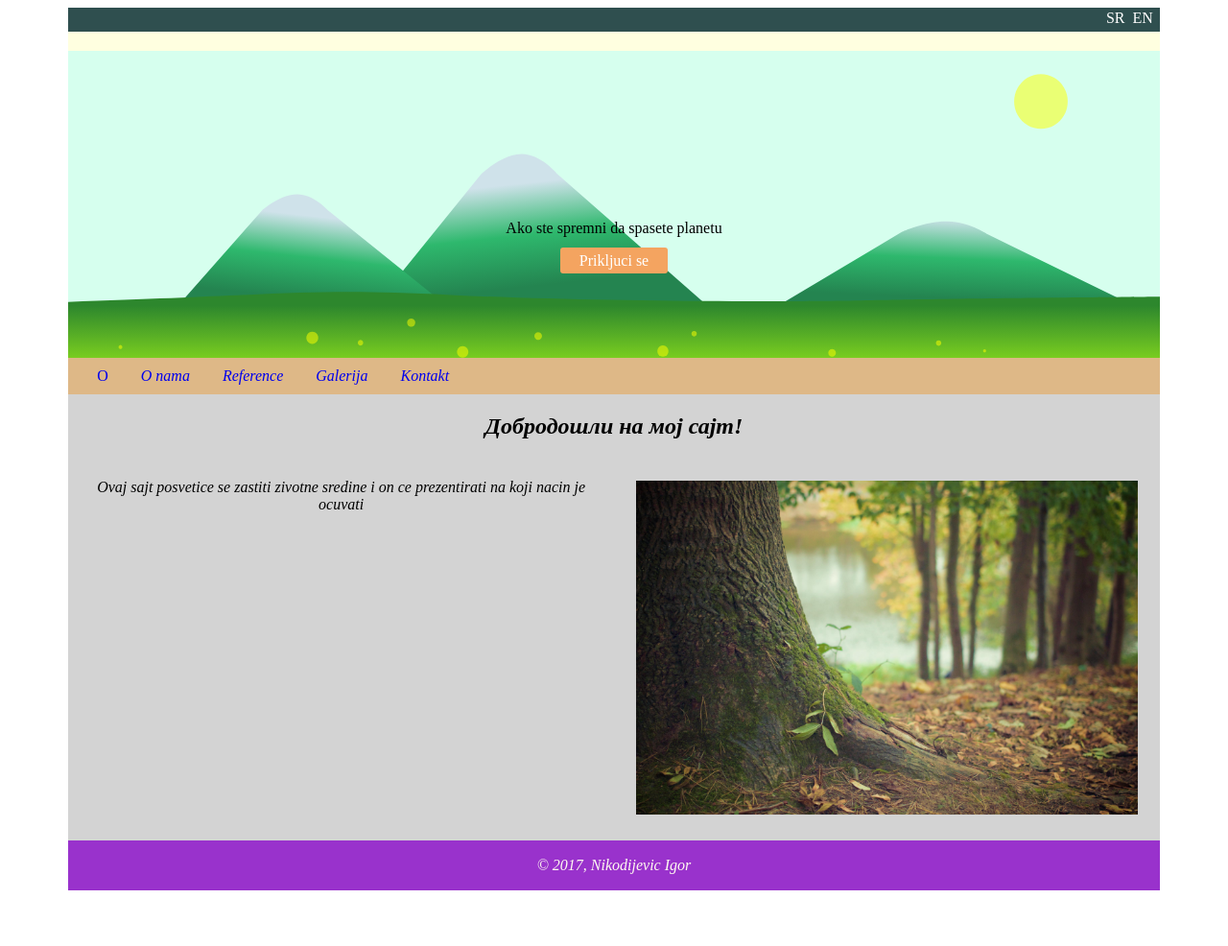
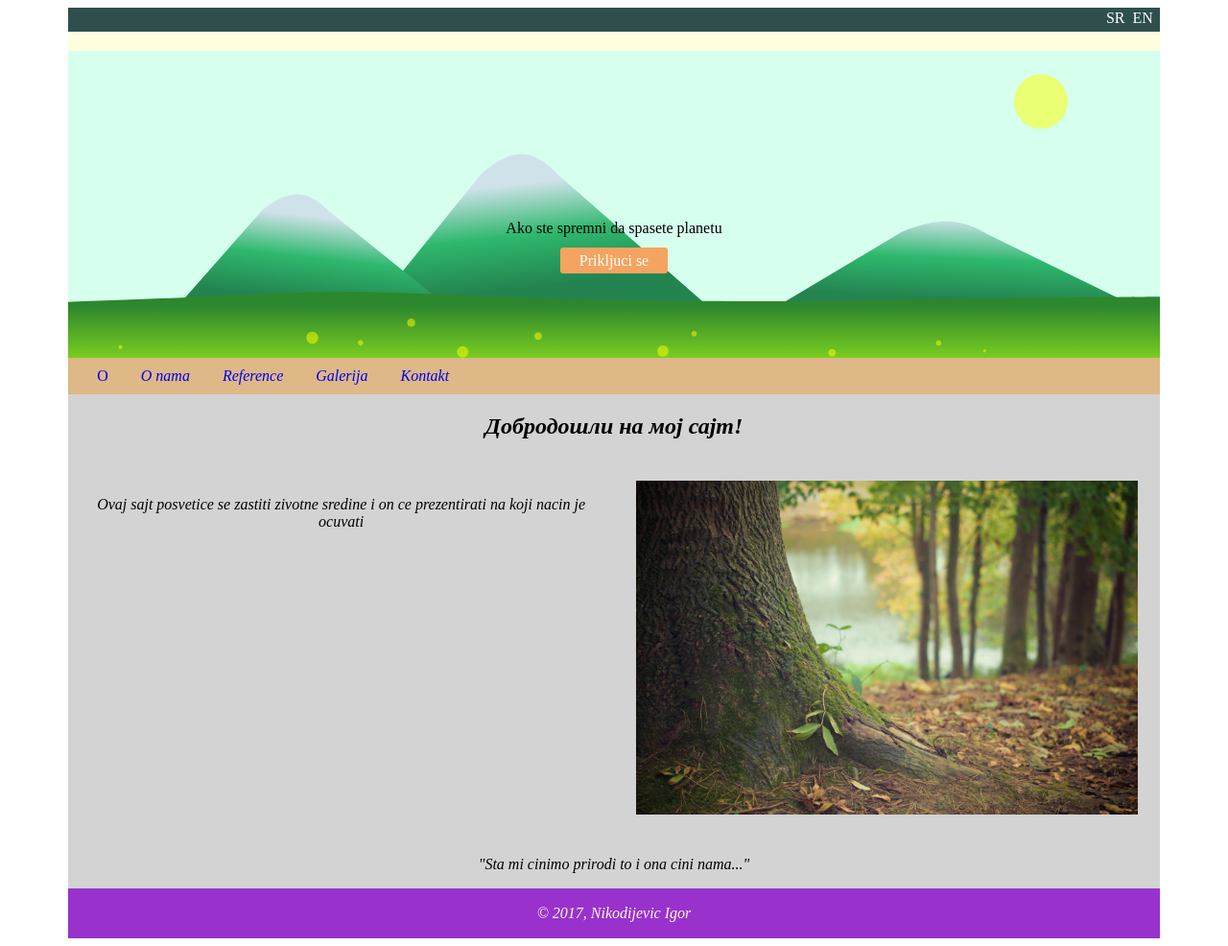
Before and after one commit to igorgaj/gitsite1, a plain HTML site: page index.html in a window 1280 px wide. Shown: the whole page at 96% size. Before the commit the page ends 936 px from the top, so only its background shows below. Drawn offline with Linux system fonts and the light colour scheme; a script that the page names is missing.

Commit message:
Dodat novi grid

```diff
--- a/index.html
+++ b/index.html
@@ -49,13 +49,17 @@
 
 
 		<section class="row">
-			<div class="col-6"><p style="text-align: center; position: relative;
-  top: 50%;
-  transform: translateY(-50%);">Ovaj sajt posvetice se zastiti zivotne sredine i on ce prezentirati na koji nacin je ocuvati</p></div>
+			<div class="col-6"><p style="text-align: center; position: relative;top: 50%;">Ovaj sajt posvetice se zastiti zivotne sredine i on ce prezentirati na koji nacin je ocuvati</p></div>
 			<div class="col-6">
 				<img src="img\nature-forest.jpg" alt="Slika prirode" width="100%"></img>
 			</div>
 		</section>
+		<section class="row">
+			<div class="center">
+				<p><i>"Sta mi cinimo prirodi to i ona cini nama..."</i></p>
+			</div>
+		</section>
+
 		<footer id="footer">
 			<p class="center">&copy; 2017, Nikodijevic Igor</p>
 		</footer>
```
